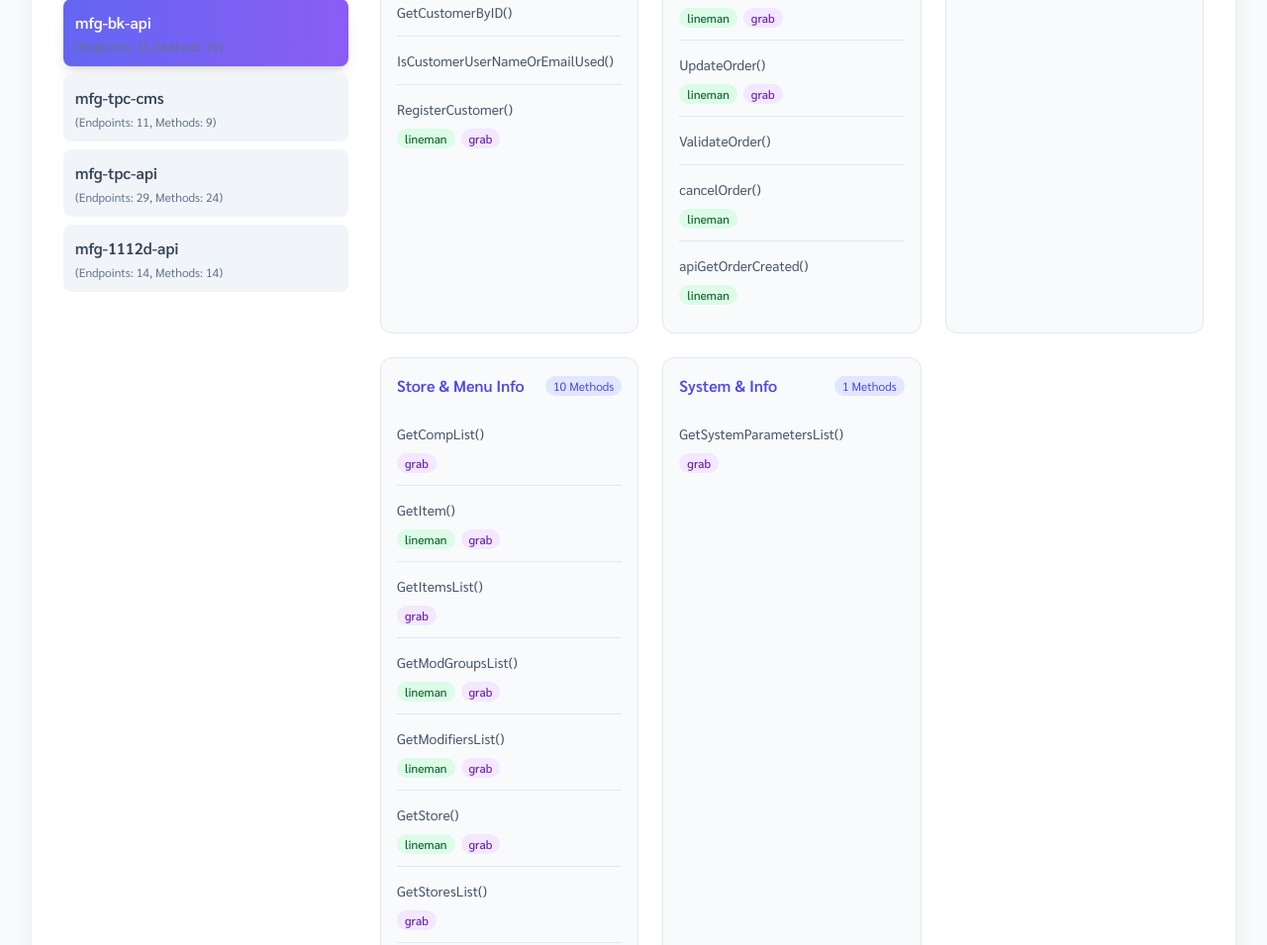
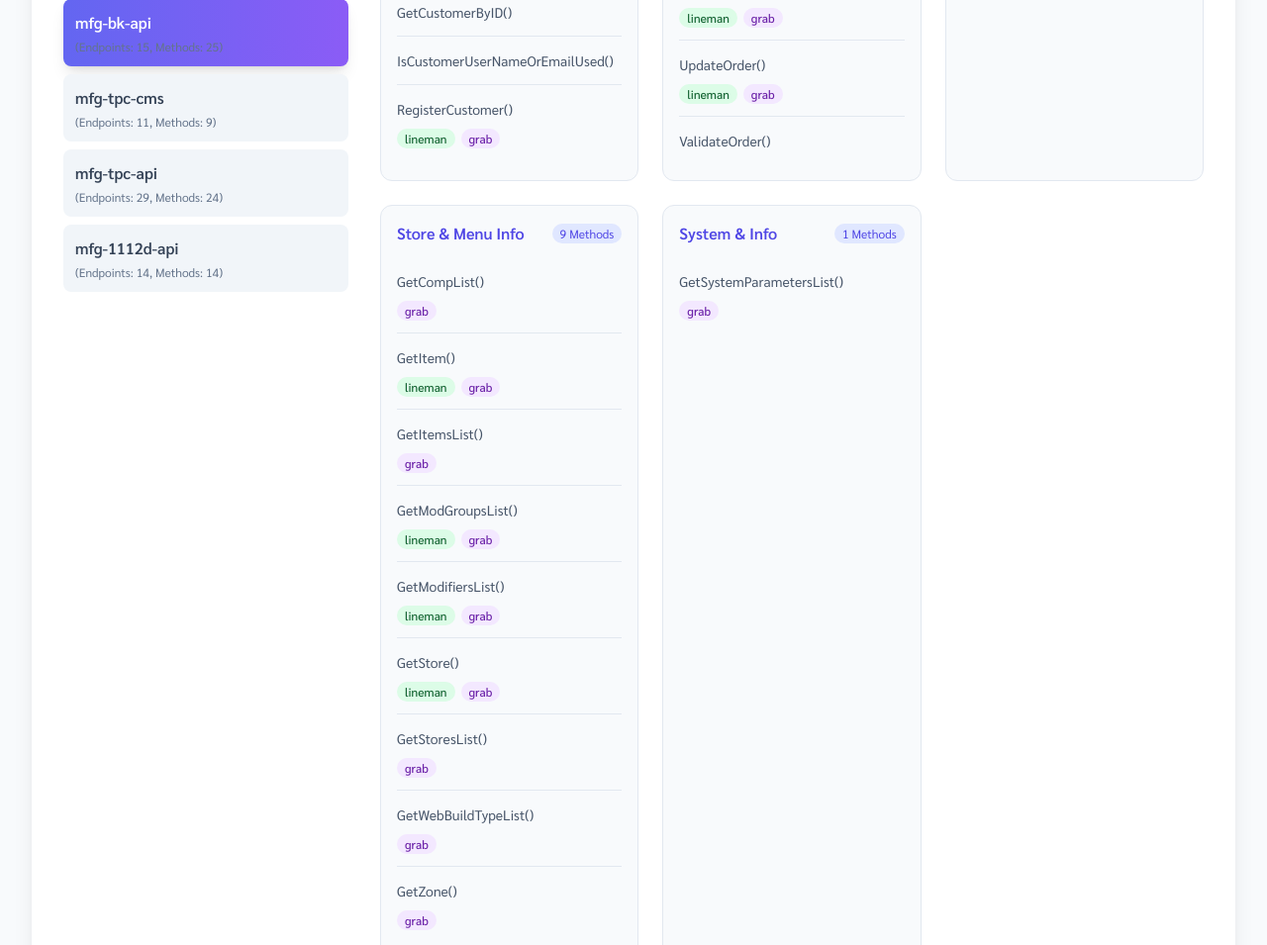
Before and after one commit to thanawatta2025/service-sdm, a plain HTML site: page index.html in a window 1280 px wide. Shown: the part 1170-2125 px from the top of the page at 99% size. Drawn offline with nearby package versions, Linux system fonts and the light colour scheme.

Commit message:
Update index.html

```diff
--- a/index.html
+++ b/index.html
@@ -179,10 +179,7 @@
                     { name: 'RegisterCustomer', tags: ['lineman', 'grab'] },
                     { name: 'UpdateAddress', tags: ['grab'] },
                     { name: 'UpdateOrder', tags: ['lineman', 'grab'] },
-                    { name: 'ValidateOrder', tags: [] },
-                    { name: 'cancelOrder', tags: ['lineman'] },
-                    { name: 'apiGetStoreBu', tags: ['lineman'] },
-                    { name: 'apiGetOrderCreated', tags: ['lineman'] }
+                    { name: 'ValidateOrder', tags: [] }
                 ]},
                 'S5': { name: 'mfg-tpc-cms', methods: ['GetSystemInfo', 'GetSystemInfo2', 'GetItem', 'GetStores', 'GetStore', 'GetWebDimensionListPart', 'GetCustomerAddresses', 'GetOrderStatusList', 'GetOrderDetails'].map(m => ({name: m, tags: []})) },
                 'S6': { name: 'mfg-tpc-api', methods: ['GetCustomerByID', 'UpdateCustomer', 'RegisterCustomer', 'GetCustomer', 'ActiveCustomerAccount', 'IsCustomerUserNameOrEmailUsed', 'UpdateCustomerPhoneNumber', 'RegisterCustomerPhoneNumber', 'UpdateOrder', 'AddOrderPayment', 'GetOrderDetails', 'GetActiveOrdersList', 'UpdateAddress', 'GetCustomerAddresses', 'GetWebCitiesList', 'GetWebDistrictsList', 'RegisterAddress', 'UpdateAddressStoreDetails', 'RegisterAddressStoreDetails', 'GetStoreArea', 'GetStore', 'GetCompList', 'GetPromoBogoList', 'GetItem'].map(m => ({name: m, tags: []})) },
```
